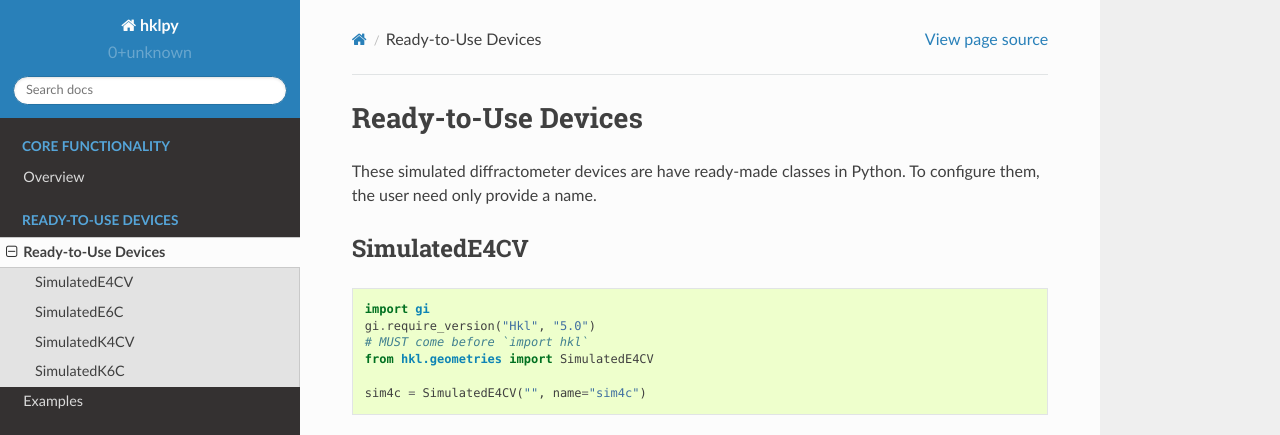
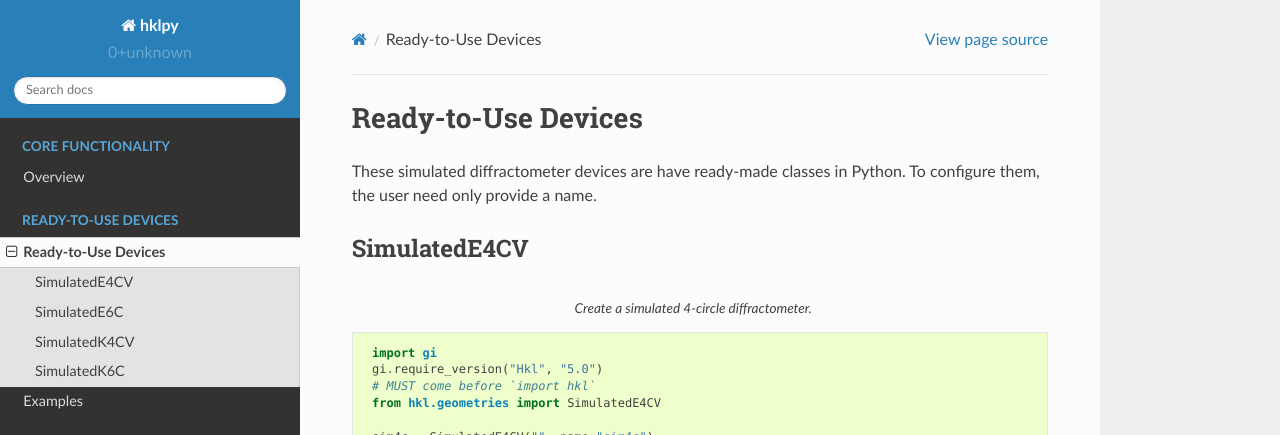
Before and after one commit to bluesky/hklpy, a Sphinx documentation site: the page built from docs/source/ready_to_use.rst, in a window 1280 px wide and 900 px high, cut to the strip 0-435 px from the top of the window. Built offline with Sphinx 7.4.7 and the Read the Docs theme 2.0.0, drawn with Linux system fonts in a browser that asks for light colours.

Commit message:
DOC #123

```diff
--- a/docs/source/ready_to_use.rst
+++ b/docs/source/ready_to_use.rst
@@ -8,6 +8,7 @@ SimulatedE4CV
 -------------
 
 .. code-block:: python
+   :caption: Create a simulated 4-circle diffractometer.
 
     import gi
     gi.require_version("Hkl", "5.0")
```
